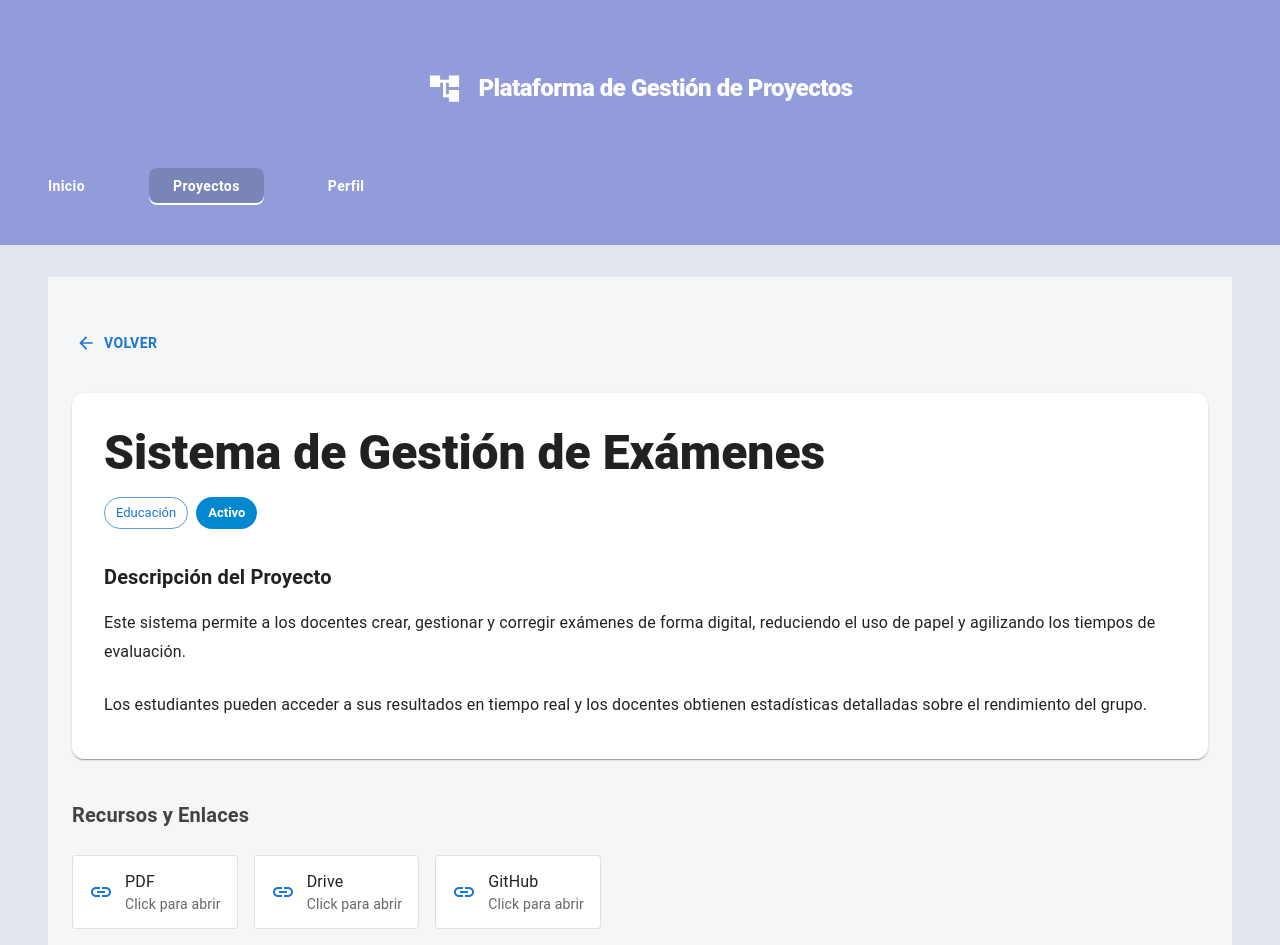
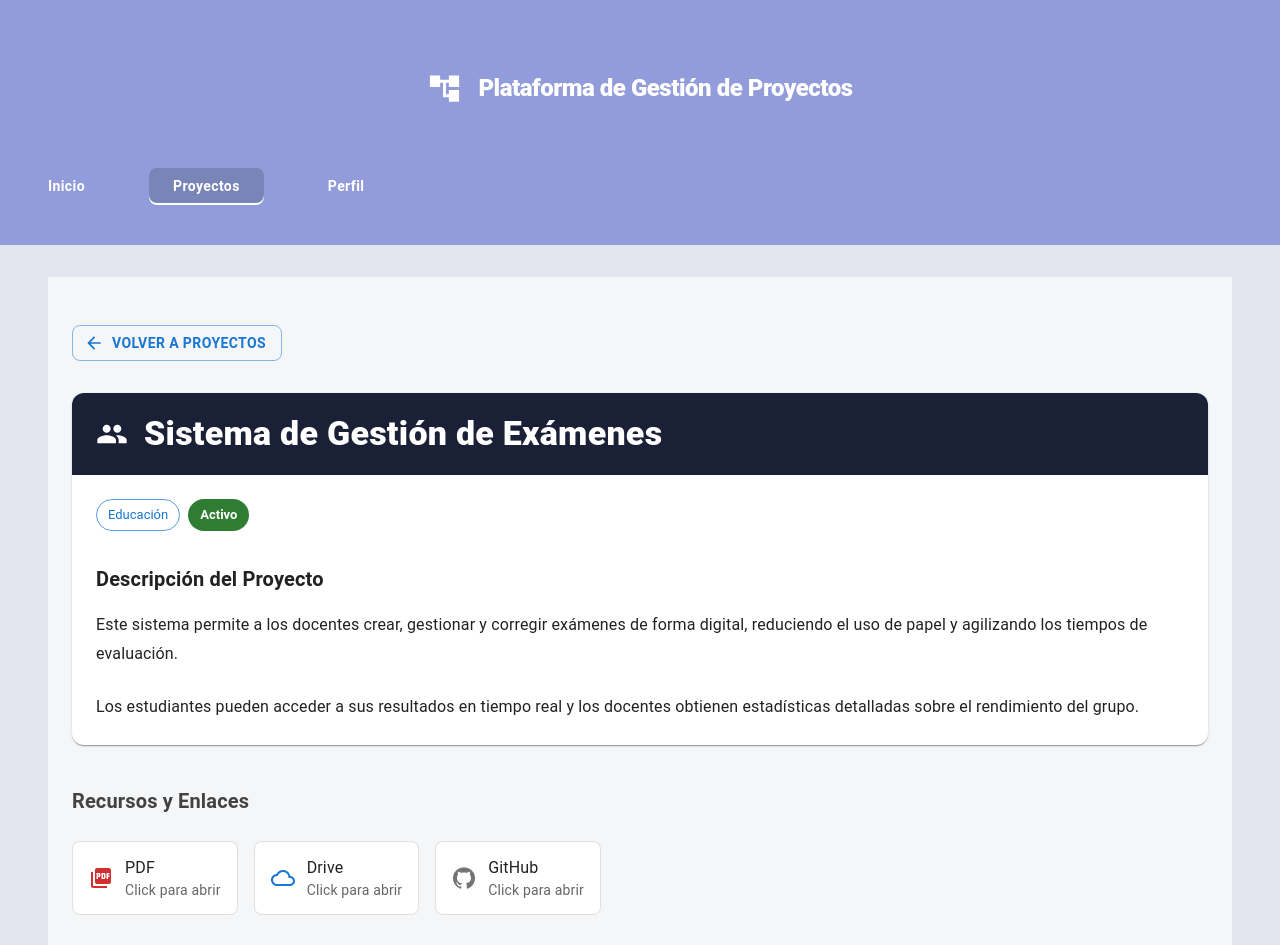
Before and after one commit to victoriaavalee/pv_tp3_grupo4, a React (Vite) app in the folder mi-proyecto/: page /proyectos/1 in a window 1280 px wide. Shown: the top 945 px of the page. Built offline with nearby package versions, Linux system fonts and the light colour scheme.

Commit message:
Refactor DetalleProyecto component for better clarity
feat: mejoras visuales en DetalleProyecto - iconos por tipo de recurso y colores por estado

```diff
--- a/mi-proyecto/src/components/DetalleProyecto.jsx
+++ b/mi-proyecto/src/components/DetalleProyecto.jsx
@@ -1,7 +1,34 @@
 import { useParams, useNavigate } from 'react-router-dom';
 import { obtenerProyectos } from '../services/proyectoService';
-import { Container, Typography, Button, Card, CardContent, Box, Grid, Divider, Chip, Avatar, List, ListItem, ListItemText, ListItemIcon, Stack } from '@mui/material';
-import { ArrowBack, Link as LinkIcon, Group as GroupIcon } from '@mui/icons-material';
+import {
+  Container, Typography, Button, Card, CardContent,
+  Box, Grid, Chip, Avatar, List, ListItem, ListItemText,
+  ListItemIcon, Stack
+} from '@mui/material';
+import {
+  ArrowBack, Link as LinkIcon, Group as GroupIcon,
+  PictureAsPdf, GitHub, CloudQueue
+} from '@mui/icons-material';
+
+const getEstadoColor = (estado) => {
+  switch (estado) {
+    case 'Activo': return 'success';
+    case 'Completo': return 'success';
+    case 'Pendiente': return 'warning';
+    case 'En proceso': return 'info';
+    case 'En pausa': return 'default';
+    default: return 'default';
+  }
+};
+
+const getRecursoIcono = (tipo) => {
+  switch (tipo) {
+    case 'PDF': return <PictureAsPdf color="error" />;
+    case 'GitHub': return <GitHub color="action" />;
+    case 'Drive': return <CloudQueue color="primary" />;
+    default: return <LinkIcon color="primary" />;
+  }
+};
 
 function DetalleProyecto() {
   const { id } = useParams();
@@ -11,7 +38,11 @@ function DetalleProyecto() {
   const proyecto = proyectos.find(p => p.id == id);
 
   if (!proyecto) {
-    return <Typography variant="h6" sx={{ p: 5, textAlign: 'center' }}>Proyecto no encontrado.</Typography>;
+    return (
+      <Typography variant="h6" sx={{ p: 5, textAlign: 'center', color: 'text.secondary' }}>
+        Proyecto no encontrado.
+      </Typography>
+    );
   }
 
   const { titulo, categoria, estado, descripcion1, descripcion2, recursos, equipo } = proyecto;
@@ -19,34 +50,63 @@ function DetalleProyecto() {
   return (
     <Box sx={{ bgcolor: '#f4f6f8', minHeight: '100vh', py: 6 }}>
       <Container maxWidth="lg">
-        <Button startIcon={<ArrowBack />} onClick={() => navigate('/proyectos')} sx={{ mb: 4, fontWeight: 'bold' }}>
-          Volver
+
+        <Button
+          startIcon={<ArrowBack />}
+          onClick={() => navigate('/proyectos')}
+          variant="outlined"
+          sx={{ mb: 4, fontWeight: 'bold', borderRadius: 2 }}
+        >
+          Volver a proyectos
         </Button>
 
         <Grid container spacing={4}>
           <Grid item xs={12} md={8}>
-            <Card sx={{ borderRadius: 3, p: 2 }}>
-              <CardContent>
-                <Typography variant="h3" sx={{ fontWeight: 800, mb: 2 }}>{titulo}</Typography>
+            <Card sx={{ borderRadius: 3, overflow: 'hidden' }}>
+              <Box sx={{ bgcolor: '#1a2035', px: 3, py: 2.5, display: 'flex', alignItems: 'center', gap: 2 }}>
+                <GroupIcon sx={{ color: '#ffffff', fontSize: 32 }} />
+                <Typography variant="h4" sx={{ fontWeight: 800, color: '#ffffff' }}>
+                  {titulo}
+                </Typography>
+              </Box>
+
+              <CardContent sx={{ p: 3 }}>
                 <Stack direction="row" spacing={1} sx={{ mb: 4 }}>
                   <Chip label={categoria} variant="outlined" color="primary" />
-                  <Chip label={estado} color="info" sx={{ color: '#ffffff', fontWeight: 'bold' }} />
+                  <Chip
+                    label={estado}
+                    color={getEstadoColor(estado)}
+                    sx={{ fontWeight: 'bold', color: '#ffffff' }}
+                  />
                 </Stack>
 
-                <Typography variant="h6" sx={{ fontWeight: 'bold', mb: 2 }}>Descripción del Proyecto</Typography>
-                <Typography variant="body1" color="text.secondary" sx={{ mb: 3, lineHeight: 1.8 }}>{descripcion1}</Typography>
-                <Typography variant="body1" color="text.secondary" sx={{ lineHeight: 1.8 }}>{descripcion2}</Typography>
+                <Typography variant="h6" sx={{ fontWeight: 'bold', mb: 2 }}>
+                  Descripción del Proyecto
+                </Typography>
+                <Typography variant="body1" color="text.secondary" sx={{ mb: 3, lineHeight: 1.8 }}>
+                  {descripcion1}
+                </Typography>
+                <Typography variant="body1" color="text.secondary" sx={{ lineHeight: 1.8 }}>
+                  {descripcion2}
+                </Typography>
               </CardContent>
             </Card>
 
             <Box sx={{ mt: 5 }}>
-              <Typography variant="h6" sx={{ mb: 3, fontWeight: 'bold' }}>Recursos y Enlaces</Typography>
+              <Typography variant="h6" sx={{ mb: 3, fontWeight: 'bold' }}>
+                Recursos y Enlaces
+              </Typography>
               <Grid container spacing={2}>
                 {recursos.map((r, i) => (
                   <Grid item xs={12} sm={6} key={i}>
-                    <Card variant="outlined" sx={{ '&:hover': { bgcolor: '#e3f2fd' } }}>
-                      <ListItem component="a" href={r.url} target="_blank" sx={{ color: 'inherit', textDecoration: 'none' }}>
-                        <ListItemIcon><LinkIcon color="primary" /></ListItemIcon>
+                    <Card variant="outlined" sx={{ '&:hover': { bgcolor: '#e3f2fd' }, borderRadius: 2 }}>
+                      <ListItem
+                        component="a"
+                        href={r.url}
+                        target="_blank"
+                        sx={{ color: 'inherit', textDecoration: 'none' }}
+                      >
+                        <ListItemIcon>{getRecursoIcono(r.tipo)}</ListItemIcon>
                         <ListItemText primary={r.tipo} secondary="Click para abrir" />
                       </ListItem>
                     </Card>
@@ -66,15 +126,22 @@ function DetalleProyecto() {
                 {equipo.map((m, i) => (
                   <ListItem key={i} divider={i !== equipo.length - 1}>
                     <ListItemIcon>
-                      <Avatar sx={{ bgcolor: 'primary.main', color: '#ffffff' }}>{m.nombre.charAt(0)}</Avatar>
+                      <Avatar sx={{ bgcolor: '#1a2035', color: '#ffffff', fontWeight: 'bold' }}>
+                        {m.nombre.charAt(0)}
+                      </Avatar>
                     </ListItemIcon>
-                    <ListItemText primary={m.nombre} secondary={m.rol} />
+                    <ListItemText
+                      primary={m.nombre}
+                      secondary={m.rol}
+                      primaryTypographyProps={{ fontWeight: 600 }}
+                    />
                   </ListItem>
                 ))}
               </List>
             </Card>
           </Grid>
         </Grid>
+
       </Container>
     </Box>
   );
```
